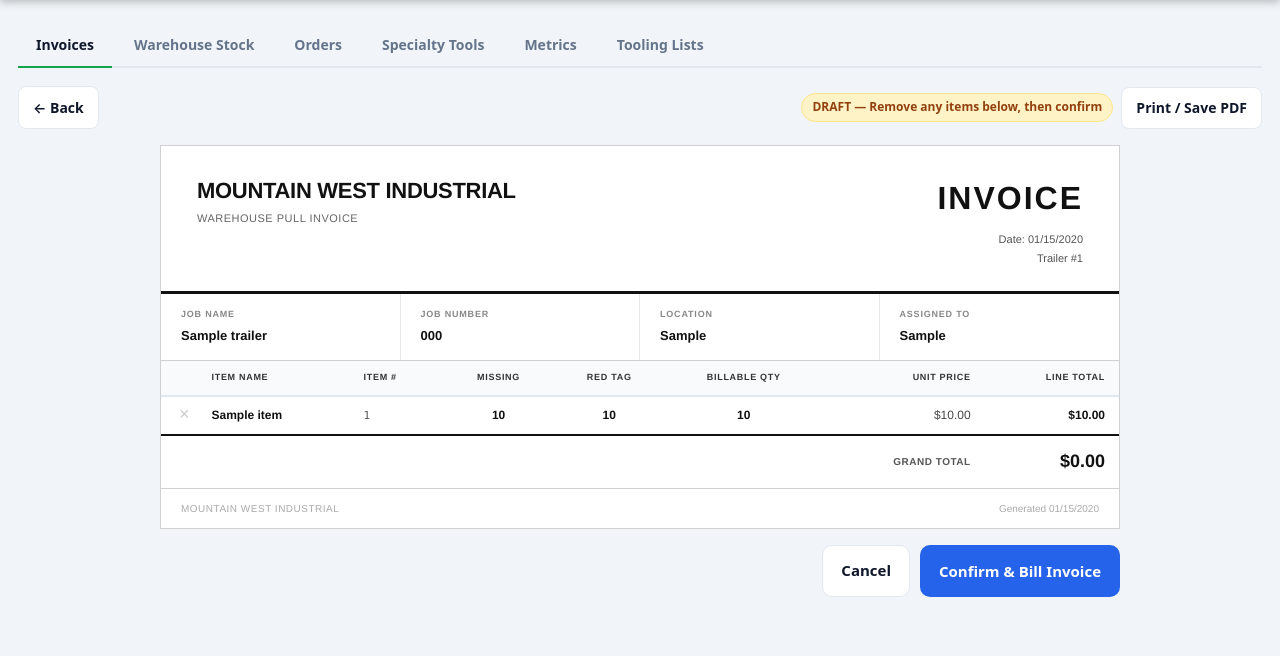
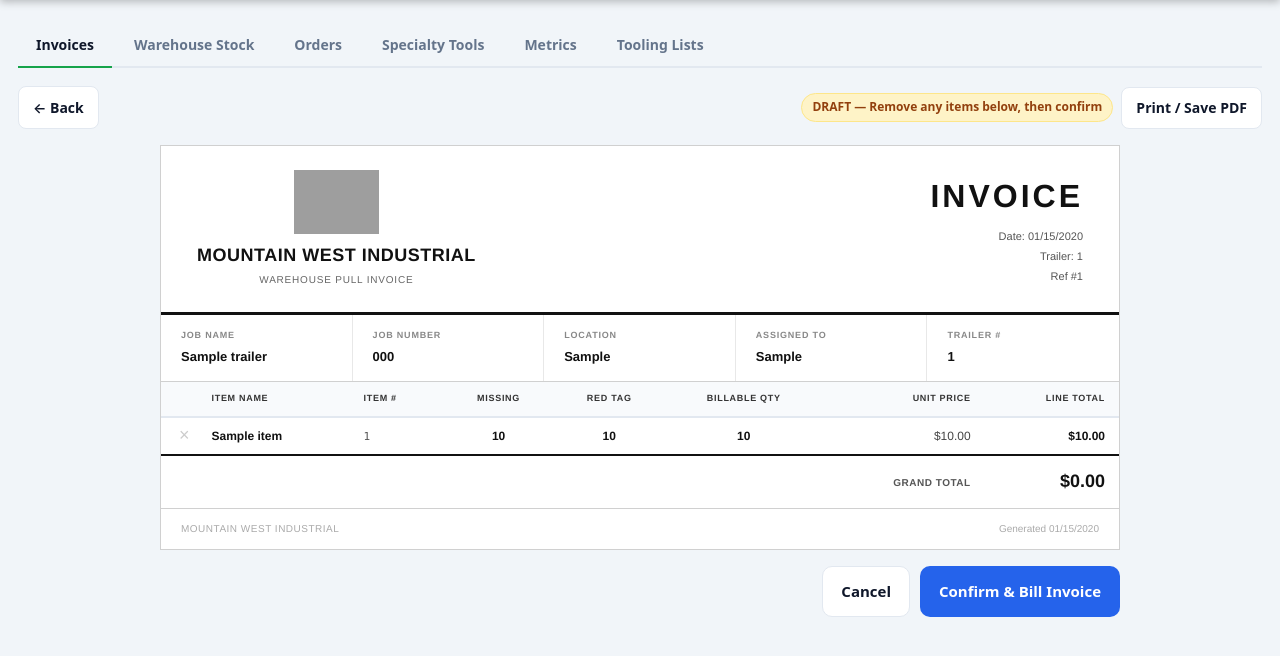
Before and after one commit to ColtonBaum/Inventory-app, a Flask app: template templates/billing_invoice.html in a window 1280 px wide. Shown: the part 54-710 px from the top of the page. Run offline with Flask 3, Linux system fonts and the light colour scheme; tables that the repository leaves empty hold one stand-in row (values such as "Sample post"); the template is opened without the code that fills it: values that come from a table or form of the project are taken from there, most other values are stand-ins (such as "Sample title", 1, 10 or a date in 2020); parts of the project's set-up code (start-up, migrations or seed data) failed here and were passed over; grey boxes are pictures that could not be loaded.

Commit message:
Invoice: add MWI logo, center header, add Trailer # to details grid
Co-Authored-By: Claude Sonnet 4.6 <noreply@anthropic.com>

```diff
--- a/templates/billing_invoice.html
+++ b/templates/billing_invoice.html
@@ -28,12 +28,14 @@
 
 <style>
 .inv { max-width:960px; margin:0 auto; background:#fff; border:1px solid #d0d0d0; font-family:'Helvetica Neue',Helvetica,Arial,sans-serif; color:#111; }
-.inv-head { padding:28px 36px 24px; border-bottom:3px solid #111; display:flex; justify-content:space-between; align-items:flex-start; }
-.inv-company { font-size:22px; font-weight:800; letter-spacing:-.3px; text-transform:uppercase; }
-.inv-sub { font-size:11px; color:#666; margin-top:2px; letter-spacing:.5px; text-transform:uppercase; }
-.inv-title { font-size:32px; font-weight:900; letter-spacing:2px; text-transform:uppercase; }
-.inv-meta { font-size:11px; color:#555; margin-top:6px; line-height:1.7; }
-.inv-details { display:grid; grid-template-columns:repeat(4,1fr); border-bottom:1px solid #d0d0d0; }
+.inv-head { padding:24px 36px; border-bottom:3px solid #111; display:flex; justify-content:space-between; align-items:center; gap:16px; }
+.inv-head-brand { display:flex; flex-direction:column; align-items:center; text-align:center; }
+.inv-head-brand img { height:64px; width:auto; margin-bottom:8px; }
+.inv-company { font-size:18px; font-weight:800; letter-spacing:.5px; text-transform:uppercase; }
+.inv-sub { font-size:10px; color:#666; margin-top:2px; letter-spacing:.8px; text-transform:uppercase; }
+.inv-title { font-size:32px; font-weight:900; letter-spacing:3px; text-transform:uppercase; text-align:right; }
+.inv-meta { font-size:11px; color:#555; margin-top:6px; line-height:1.8; text-align:right; }
+.inv-details { display:grid; grid-template-columns:repeat(5,1fr); border-bottom:1px solid #d0d0d0; }
 .inv-detail-cell { padding:14px 20px; border-right:1px solid #e8e8e8; }
 .inv-detail-cell:last-child { border-right:none; }
 .inv-detail-label { font-size:9px; font-weight:700; text-transform:uppercase; letter-spacing:.8px; color:#888; margin-bottom:4px; }
@@ -57,7 +59,9 @@
 }
 @media (max-width:680px) {
   .inv-details { grid-template-columns:1fr 1fr; }
-  .inv-head { flex-direction:column; gap:12px; }
+  .inv-head { flex-direction:column; align-items:flex-start; gap:12px; }
+  .inv-head-brand { align-items:flex-start; text-align:left; }
+  .inv-title, .inv-meta { text-align:left; }
 }
 </style>
 
@@ -67,15 +71,17 @@
 
 <div class="inv">
   <div class="inv-head">
-    <div>
+    <div class="inv-head-brand">
+      <img src="{{ url_for('static', filename='img/mwi_logo.png') }}" alt="MWI Logo">
       <div class="inv-company">Mountain West Industrial</div>
       <div class="inv-sub">Warehouse Pull Invoice</div>
     </div>
-    <div style="text-align:right;">
+    <div>
       <div class="inv-title">Invoice</div>
       <div class="inv-meta">
         Date: {{ now().strftime('%m/%d/%Y') }}<br>
-        Trailer #{{ trailer.id }}
+        {% if trailer.trailer_id %}Trailer: {{ trailer.trailer_id }}<br>{% endif %}
+        Ref #{{ trailer.id }}
       </div>
     </div>
   </div>
@@ -96,6 +102,10 @@
     <div class="inv-detail-cell">
       <div class="inv-detail-label">Assigned To</div>
       <div class="inv-detail-value">{{ trailer.assigned_user or '—' }}</div>
+    </div>
+    <div class="inv-detail-cell">
+      <div class="inv-detail-label">Trailer #</div>
+      <div class="inv-detail-value">{{ trailer.trailer_id or '—' }}</div>
     </div>
   </div>
 
```
